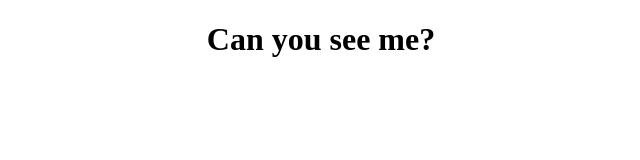
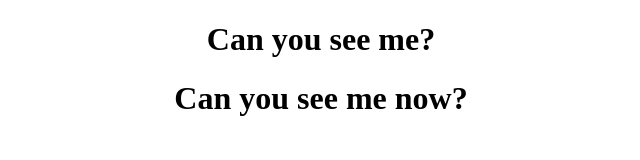
Before and after one commit to DownToUranus/manavisfine, a plain HTML site: page index.html in a window 1280 px wide. Shown: the whole page, without its empty margins (319-959 px from the left). Drawn offline with Linux system fonts and the light colour scheme.

Commit message:
Update index.html
second commit

```diff
--- a/index.html
+++ b/index.html
@@ -7,5 +7,6 @@
 </head>
 <body>
     <h1 style="text-align: center;">Can you see me?</h1>
+    <h1 style="text-align: center;">Can you see me now?</h1>
 </body>
 </html>
```
